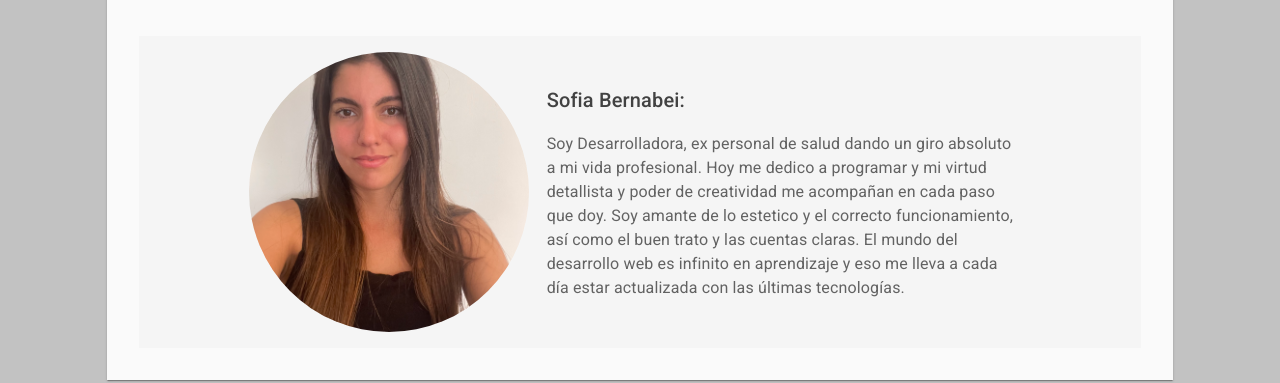
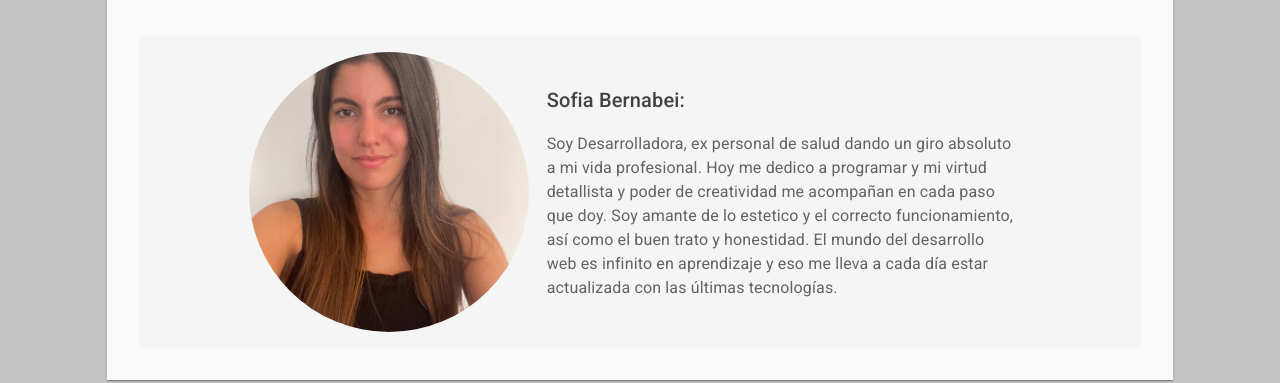
Before and after one commit to SOFIABERNABEICEJAS/Porfolio-SB, a React (Create React App) app: page / in a window 1280 px wide. Shown: the part 1980-2363 px from the top of the page. Built offline with nearby package versions, Linux system fonts and the light colour scheme.

Commit message:
cambios generales

```diff
--- a/src/componentes/SobreMi.js
+++ b/src/componentes/SobreMi.js
@@ -158,8 +158,8 @@ const SobreMi = () => {
 							mi vida profesional. Hoy me dedico a programar y mi virtud
 							detallista y poder de creatividad me acompañan en cada paso que
 							doy. Soy amante de lo estetico y el correcto funcionamiento, así
-							como el buen trato y las cuentas claras. El mundo del desarrollo
-							web es infinito en aprendizaje y eso me lleva a cada día estar
+							como el buen trato y honestidad. El mundo del desarrollo web es
+							infinito en aprendizaje y eso me lleva a cada día estar
 							actualizada con las últimas tecnologías.
 							{/* Me recibí de Técnica en Laboratorio y trabajé siete años en un
 							importante laboratorio clínico en Córdoba. Mi inquietud y
```
